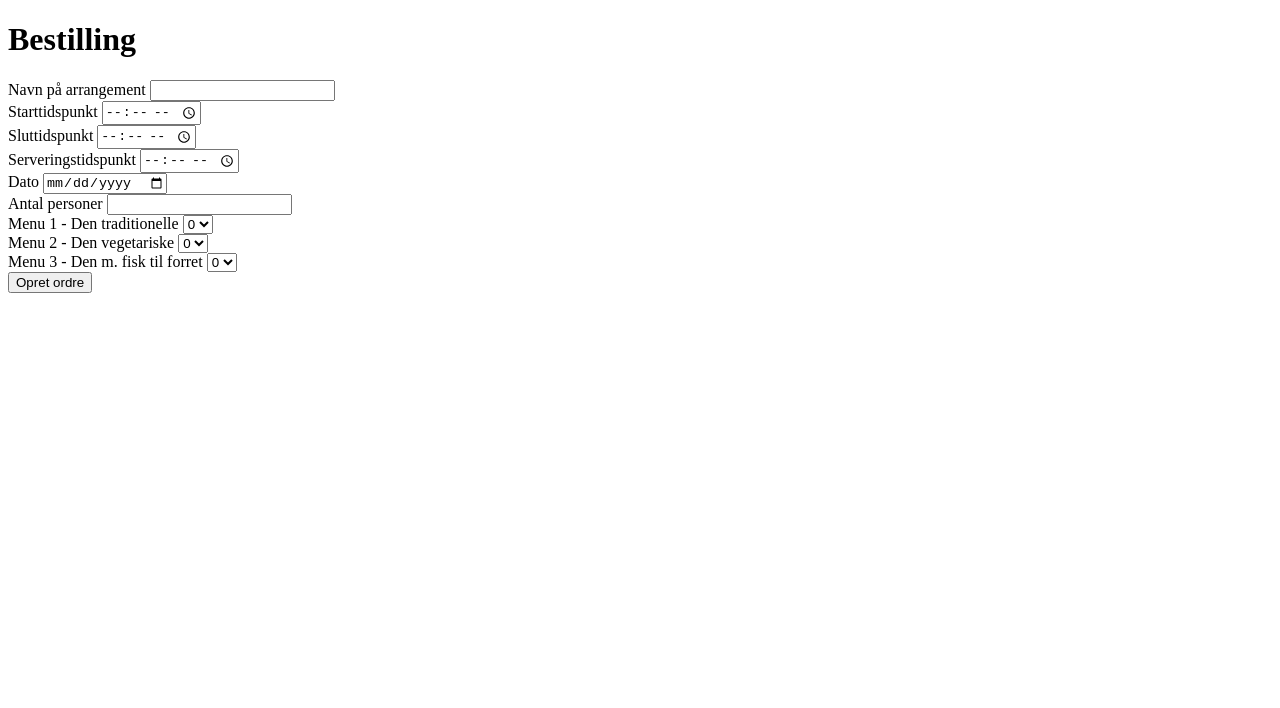
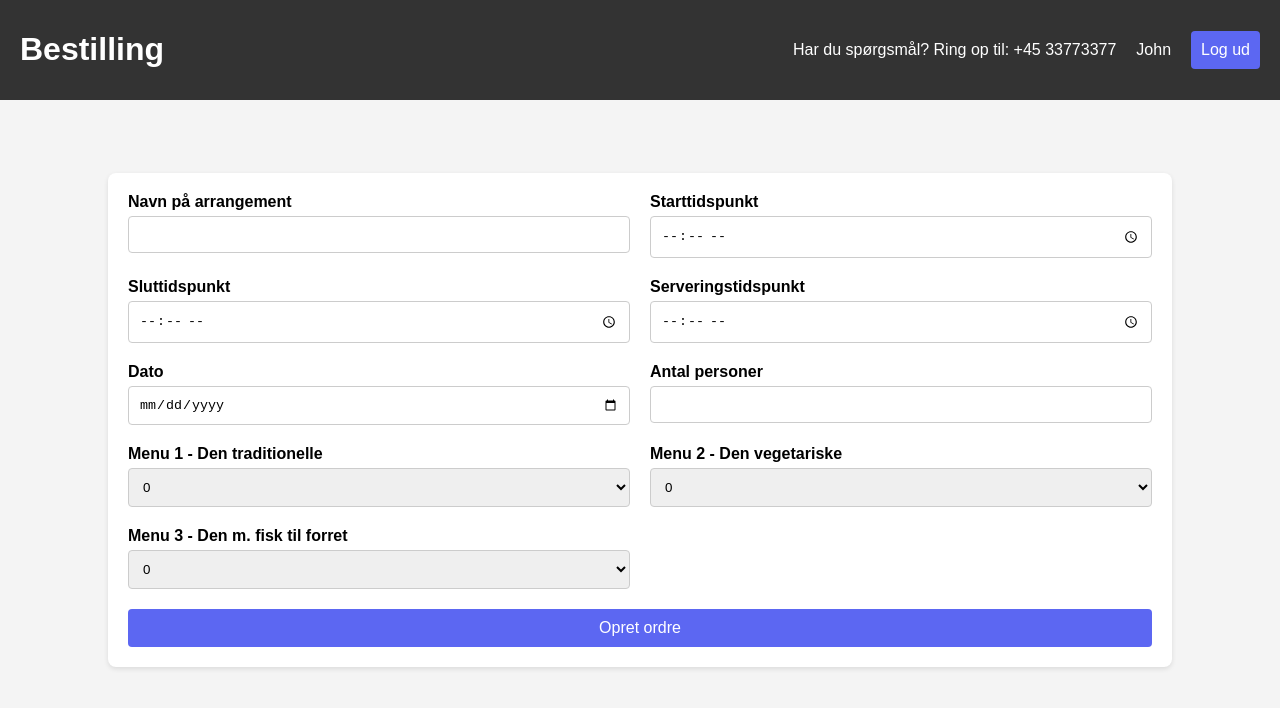
Before and after one commit to Studiegruppe-11/ADBIS, a website: page public/order.html in a window 1280 px wide. Drawn offline with Linux system fonts and the light colour scheme.

Commit message:
frontend til bestillngsside lavet

```diff
--- a/public/order.html
+++ b/public/order.html
@@ -1,5 +1,5 @@
 <!DOCTYPE html>
-<html lang="en">
+<html lang="da">
 <head>
     <meta charset="UTF-8">
     <meta name="viewport" content="width=device-width, initial-scale=1.0">
@@ -9,6 +9,13 @@
 <body>
     <header>
         <h1>Bestilling</h1>
+        <div class="right-header">
+            <span>Har du spørgsmål? Ring op til: +45 33773377</span>
+            <div class="user-info">
+                <span>John</span>
+                <button>Log ud</button>
+            </div>
+        </div>
     </header>
     <div class="container">
         <form id="orderForm">
--- a/public/styles.css
+++ b/public/styles.css
@@ -1,3 +1,106 @@
-body {
-    width: 100%;
+body, html {
+    height: 100%;
+    margin: 0;
+    font-family: Arial, sans-serif;
+    background: #f4f4f4;
 }
+
+header {
+    display: flex;
+    justify-content: space-between;
+    align-items: center;
+    background: #333;
+    color: #fff;
+    padding: 10px 20px;
+}
+
+.right-header {
+    display: flex;
+    align-items: center;
+}
+
+.user-info button {
+    margin-left: 10px;
+}
+
+.container {
+    display: flex;
+    justify-content: center;
+    align-items: center;
+    min-height: 80vh;
+}
+
+form {
+    background: white;
+    padding: 20px;
+    border-radius: 8px;
+    box-shadow: 0 2px 5px rgba(0,0,0,0.1);
+    width: 80%;
+    display: grid;
+    grid-template-columns: repeat(2, 1fr); /* To kolonner */
+    gap: 20px;
+    }
+
+    form div {
+    display: flex;
+    flex-direction: column;
+    }
+
+    label {
+    font-weight: bold;
+    margin-bottom: 5px;
+    }
+
+    input[type="text"],
+    input[type="number"],
+    input[type="date"],
+    input[type="time"],
+    select {
+    padding: 10px;
+    border-radius: 4px;
+    border: 1px solid #ccc;
+    }
+
+    button {
+    grid-column: span 2; /* Knappen strækker sig over begge kolonner */
+    padding: 10px;
+    background-color: #5c67f2;
+    color: white;
+    border: none;
+    border-radius: 4px;
+    cursor: pointer;
+    font-size: 16px;
+    }
+
+    button:hover {
+    background-color: #4a54e1; /* Mørkere nuance ved hover */
+    }
+
+    .menu-container {
+        display: grid;
+        grid-template-columns: repeat(3, 1fr); /* Tre kolonner for menuer, alle på samme række */
+        grid-column: 1 / -1; /* Strækker sig fra den første til den sidste kolonne */
+        gap: 20px;
+        margin-bottom: 20px; /* Tilføjer en margen nedenfor menuerne, hvis nødvendigt */
+    }
+
+    .menu {
+        display: flex;
+        flex-direction: column;
+    }
+
+    .right-header {
+    display: flex;
+    align-items: center;
+    justify-content: flex-end; /* Sikrer at brugerinfo og spørgsmålstekst står til højre */
+    }
+
+    .user-info {
+    display: flex;
+    align-items: center;
+    margin-left: 20px;
+    }
+
+    .user-info span {
+    margin-right: 10px;
+    }
```
Also changed, not shown: public/index1-old.html (renamed from public/index1.html), public/server-old.html (renamed from public/server.html), server/routes/tasks-old.js (renamed from server/routes/tasks.js), 1 other file.
